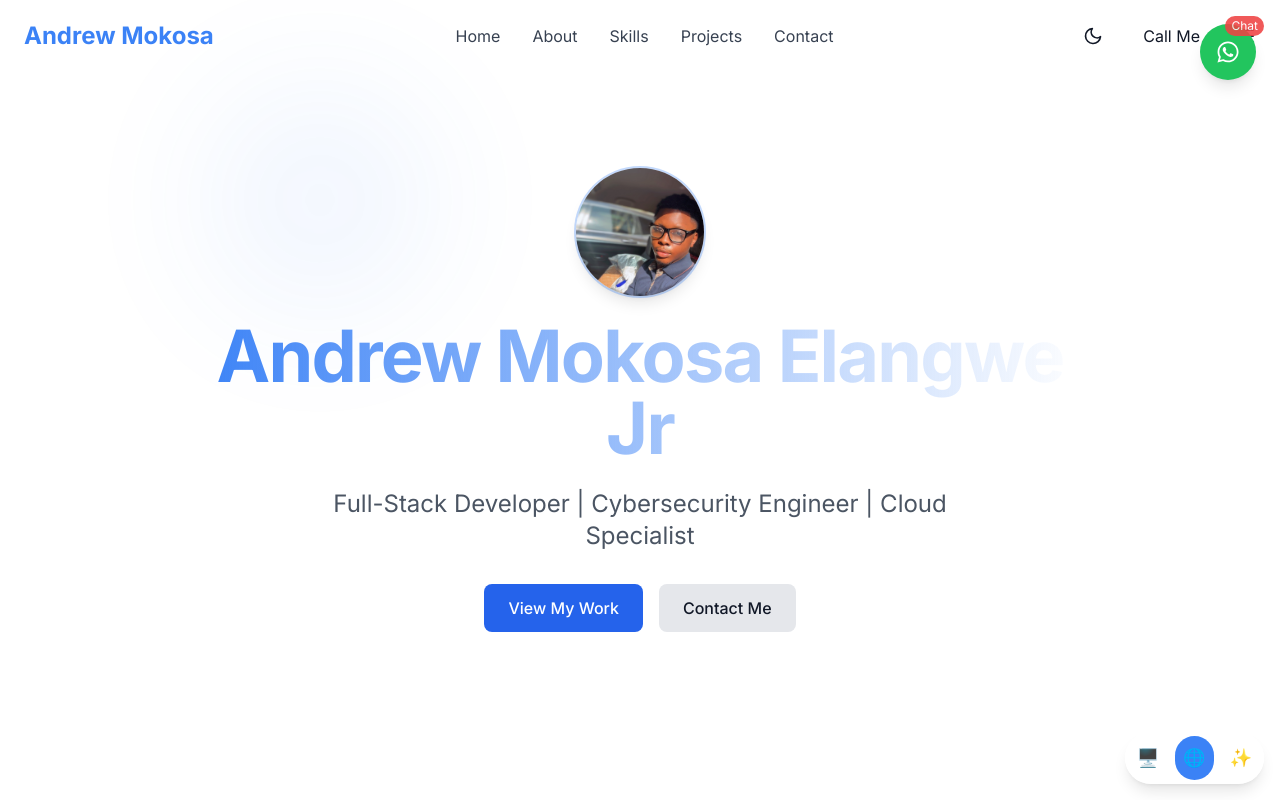
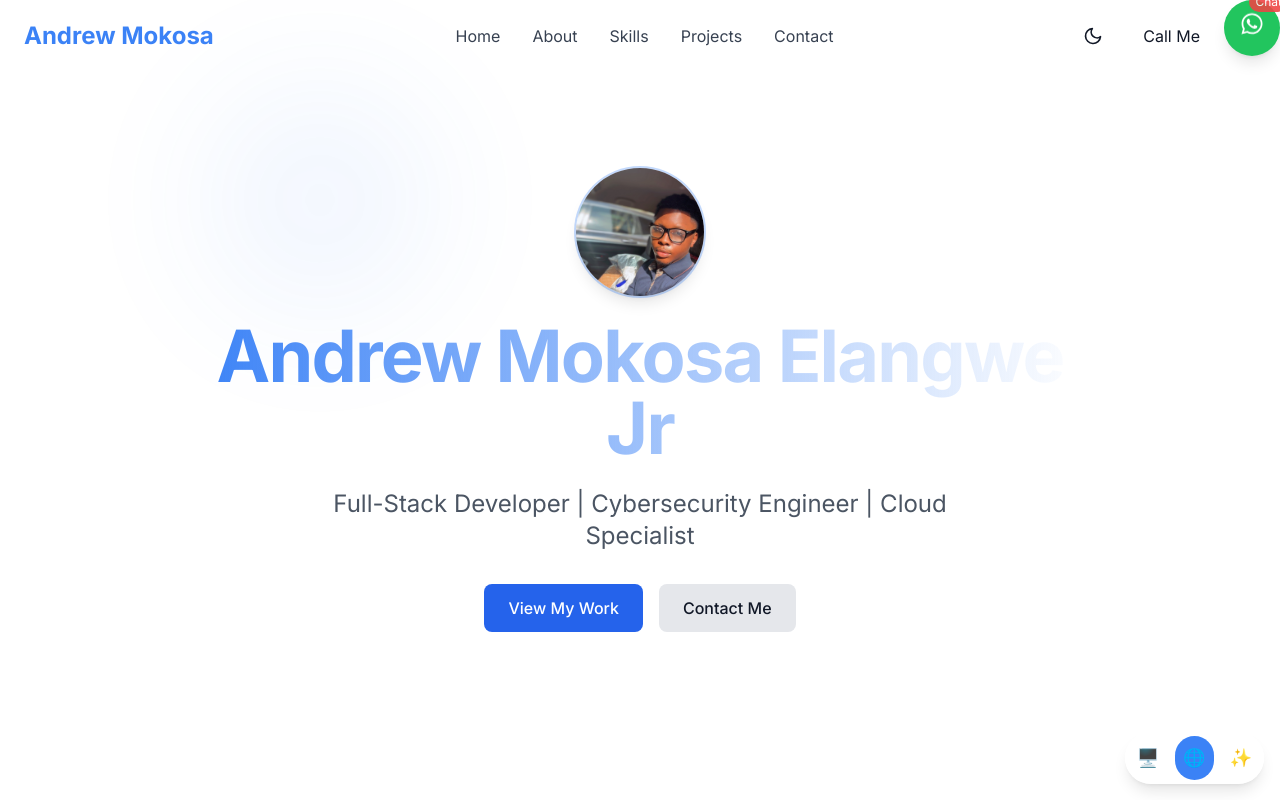
Before and after one commit to Torpdoug11/Portfolio, a React (Vite) app: page / in a window 1280 px wide. Shown: the top 800 px of the page. Built offline with nearby package versions, Linux system fonts and the light colour scheme.

Commit message:
Add draggable WhatsApp button with animations

```diff
--- a/src/sections/Contact.tsx
+++ b/src/sections/Contact.tsx
@@ -14,7 +14,10 @@ const Contact = () => {
   });
   const [isSubmitting, setIsSubmitting] = useState(false);
   const [submitStatus, setSubmitStatus] = useState<{ success: boolean; message: string } | null>(null);
+  const [buttonPosition, setButtonPosition] = useState({ x: 0, y: 0 });
+  const [isDragging, setIsDragging] = useState(false);
   const timeoutRef = useRef<NodeJS.Timeout | null>(null);
+  const dragRef = useRef<HTMLDivElement>(null);
 
   const contactMethods = [
     {
@@ -129,6 +132,78 @@ const Contact = () => {
         clearTimeout(timeoutRef.current);
       }
     };
+  }, []);
+
+  // Draggable functionality
+  useEffect(() => {
+    const button = dragRef.current;
+    if (!button) return;
+
+    let isDragging = false;
+    let startX = 0;
+    let startY = 0;
+    let initialX = buttonPosition.x;
+    let initialY = buttonPosition.y;
+
+    const handleMouseDown = (e: MouseEvent) => {
+      isDragging = true;
+      startX = e.clientX - initialX;
+      startY = e.clientY - initialY;
+      setIsDragging(true);
+      button.style.cursor = 'grabbing';
+      button.style.transition = 'none';
+    };
+
+    const handleMouseMove = (e: MouseEvent) => {
+      if (!isDragging) return;
+
+      const newX = e.clientX - startX;
+      const newY = e.clientY - startY;
+
+      // Keep button within viewport bounds
+      const maxX = window.innerWidth - button.offsetWidth - 24;
+      const maxY = window.innerHeight - button.offsetHeight - 24;
+
+      setButtonPosition({
+        x: Math.max(0, Math.min(newX, maxX)),
+        y: Math.max(0, Math.min(newY, maxY))
+      });
+    };
+
+    const handleMouseUp = () => {
+      isDragging = false;
+      setIsDragging(false);
+      button.style.cursor = 'grab';
+      button.style.transition = 'all 0.3s cubic-bezier(0.4, 0, 0.2, 1)';
+    };
+
+    button.addEventListener('mousedown', handleMouseDown);
+    window.addEventListener('mousemove', handleMouseMove);
+    window.addEventListener('mouseup', handleMouseUp);
+
+    return () => {
+      button.removeEventListener('mousedown', handleMouseDown);
+      window.removeEventListener('mousemove', handleMouseMove);
+      window.removeEventListener('mouseup', handleMouseUp);
+    };
+  }, [buttonPosition]);
+
+  // Save position to localStorage
+  useEffect(() => {
+    localStorage.setItem('whatsappButtonPosition', JSON.stringify(buttonPosition));
+  }, [buttonPosition]);
+
+  // Load position from localStorage on mount
+  useEffect(() => {
+    const saved = localStorage.getItem('whatsappButtonPosition');
+    if (saved) {
+      try {
+        const position = JSON.parse(saved);
+        setButtonPosition(position);
+      } catch (e) {
+        console.error('Failed to load button position:', e);
+      }
+    }
   }, []);
 
   return (
@@ -302,18 +377,32 @@ const Contact = () => {
       </section>
 
       {/* Floating WhatsApp Button */}
+      <div
+        ref={dragRef}
+        style={{
+          position: 'fixed',
+          top: `${buttonPosition.y}px`,
+          right: `${buttonPosition.x}px`,
+          zIndex: 50,
+          cursor: isDragging ? 'grabbing' : 'grab',
+          transition: isDragging ? 'none' : 'all 0.3s cubic-bezier(0.4, 0, 0.2, 1)',
+        }}
+        className="bg-green-500 hover:bg-green-600 text-white p-4 rounded-full shadow-lg hover:shadow-xl transition-all duration-300 group"
+      >
         <a
           href="https://wa.me/237683531162"
           target="_blank"
           rel="noopener noreferrer"
-        className="fixed top-6 right-6 z-50 bg-green-500 hover:bg-green-600 text-white p-4 rounded-full shadow-lg hover:shadow-xl transition-all duration-300 group"
+          className="flex items-center justify-center"
           aria-label="Chat on WhatsApp"
+          draggable={false}
         >
-        <FaWhatsapp className="w-6 h-6" />
+          <FaWhatsapp className="w-6 h-6 animate-bounce" />
           <span className="absolute -top-2 -right-2 bg-red-500 text-white text-xs px-1.5 py-0.5 rounded-full animate-pulse">
             Chat
           </span>
         </a>
+      </div>
     </>
   );
 };
--- a/src/styles/global.css
+++ b/src/styles/global.css
@@ -99,8 +99,37 @@ h4 { @apply text-xl md:text-2xl; }
   50% { transform: translateY(-10px); }
 }
 
+@keyframes bounce {
+  0%, 20%, 53%, 80%, 100% {
+    transform: translateY(0);
+  }
+  40%, 43% {
+    transform: translateY(-12px);
+  }
+  70% {
+    transform: translateY(-6px);
+  }
+}
+
+@keyframes glow {
+  0%, 100% {
+    box-shadow: 0 0 20px rgba(34, 197, 94, 0.3);
+  }
+  50% {
+    box-shadow: 0 0 30px rgba(34, 197, 94, 0.6);
+  }
+}
+
 .animate-float {
   animation: float 6s ease-in-out infinite;
+}
+
+.animate-bounce {
+  animation: bounce 2s infinite;
+}
+
+.animate-glow {
+  animation: glow 2s ease-in-out infinite;
 }
 
 /* Custom components */
```
Lines whose indentation alone changed are shown as unchanged.
